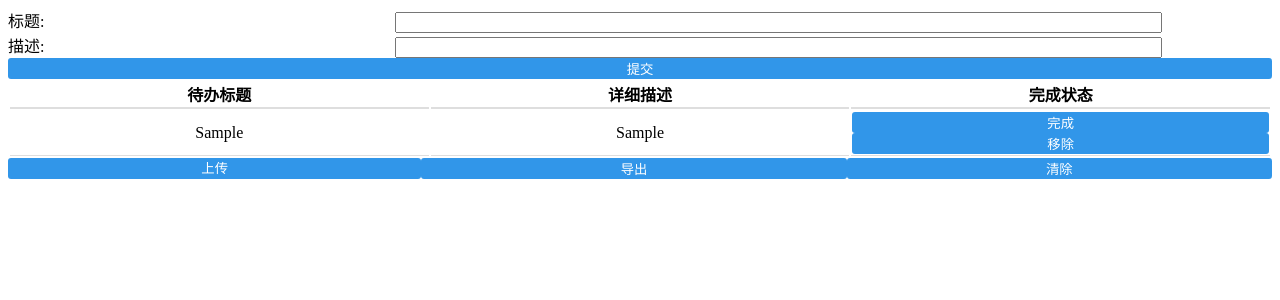
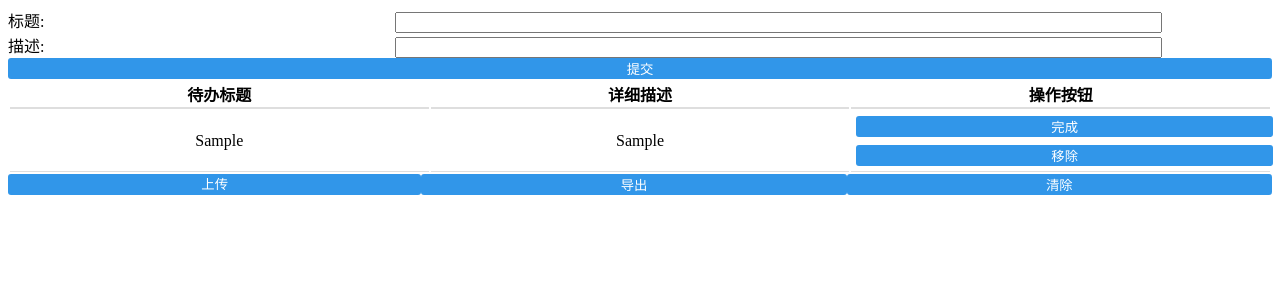
Before and after one commit to Andy201512/react-tutorial, a React (Create React App) app: page / in a window 1280 px wide. Both pictures are taken after typing "Sample", "Sample" into the empty fields and a click on the button "提交". Shown: the top 300 px of the page. Built offline with nearby package versions, Linux system fonts and the light colour scheme.

Commit message:
调整表格按钮

```diff
--- a/src/components/Table.js
+++ b/src/components/Table.js
@@ -6,7 +6,7 @@ const TableHeader = () => {
             <tr>
                 <th className={styles['thOneThirds--normal']}>待办标题</th>
                 <th className={styles['thOneThirds--normal']}>详细描述</th>
-                <th className={styles['thOneThirds--normal']}>完成状态</th>
+                <th className={styles['thOneThirds--normal']}>操作按钮</th>
             </tr>
         </thead>
     );
@@ -19,8 +19,14 @@ const TableBody = (props) => {
                 <td className={`${styles['tdAlignCenter--normal']} ${row.completed ? styles['td--lineThrough'] : ''}`}>{row.title}</td>
                 <td className={`${styles['tdAlignCenter--normal']} ${row.completed ? styles['td--lineThrough'] : ''}`}>{row.description}</td>
                 <td className={styles['tdAlignCenter--normal']}>
-                    <button onClick={() => props.handleCompleteItem(index)}>{row.completed ? '未完' : '完成'}</button>
-                    <button onClick={() => props.handleRemoveItem(index)}>移除</button>
+                    <button
+                        onClick={() => props.handleCompleteItem(index)}
+                        className={styles['tdButton--normal']}
+                    >{row.completed ? '未完' : '完成'}</button>
+                    <button
+                        onClick={() => props.handleRemoveItem(index)}
+                        className={styles['tdButton--normal']}
+                    >移除</button>
                 </td>
             </tr>
         );
--- a/src/css/Table.module.css
+++ b/src/css/Table.module.css
@@ -15,3 +15,7 @@
 .td--lineThrough{
     text-decoration: line-through;
 }
+
+.tdButton--normal{
+    margin: 4px;
+}
```
